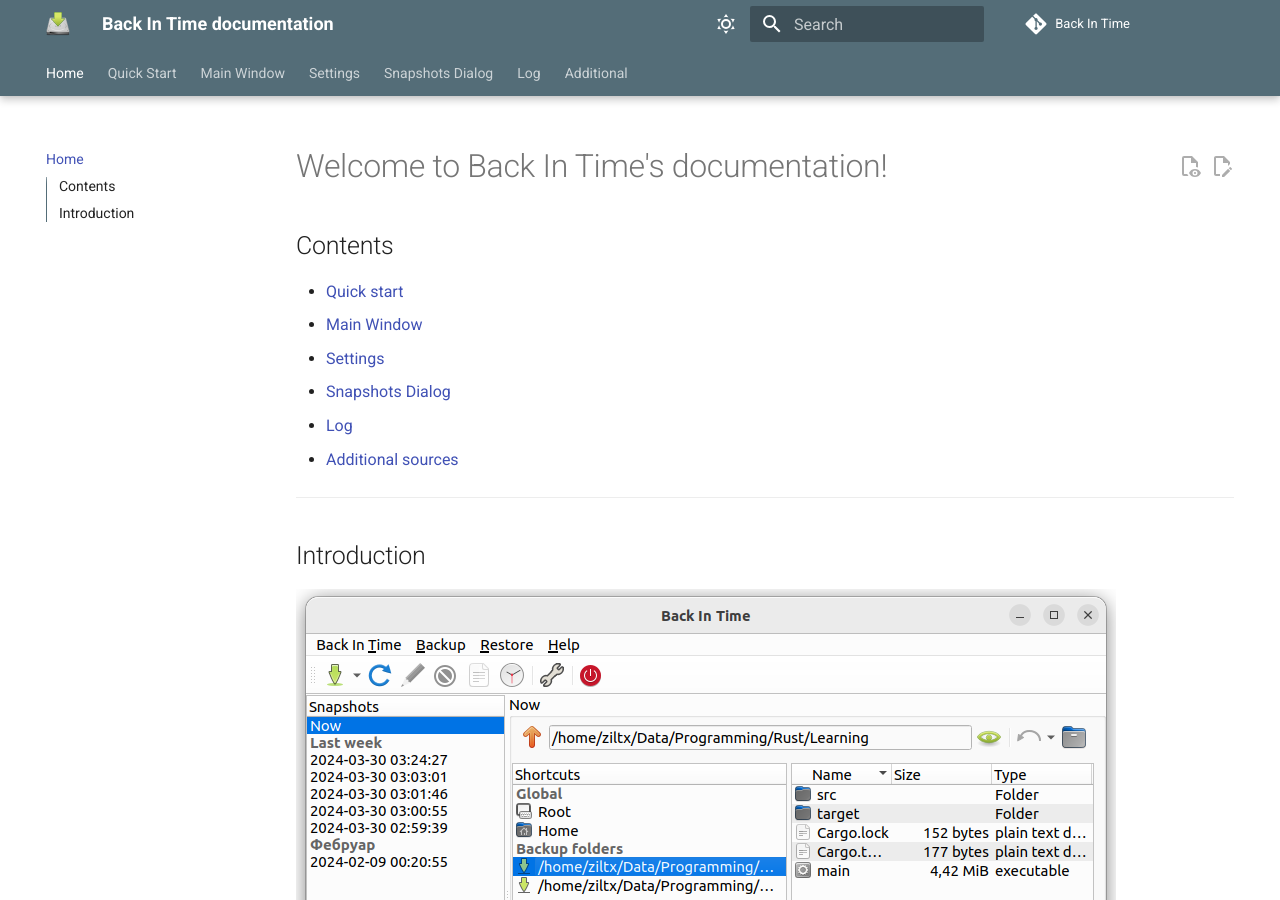
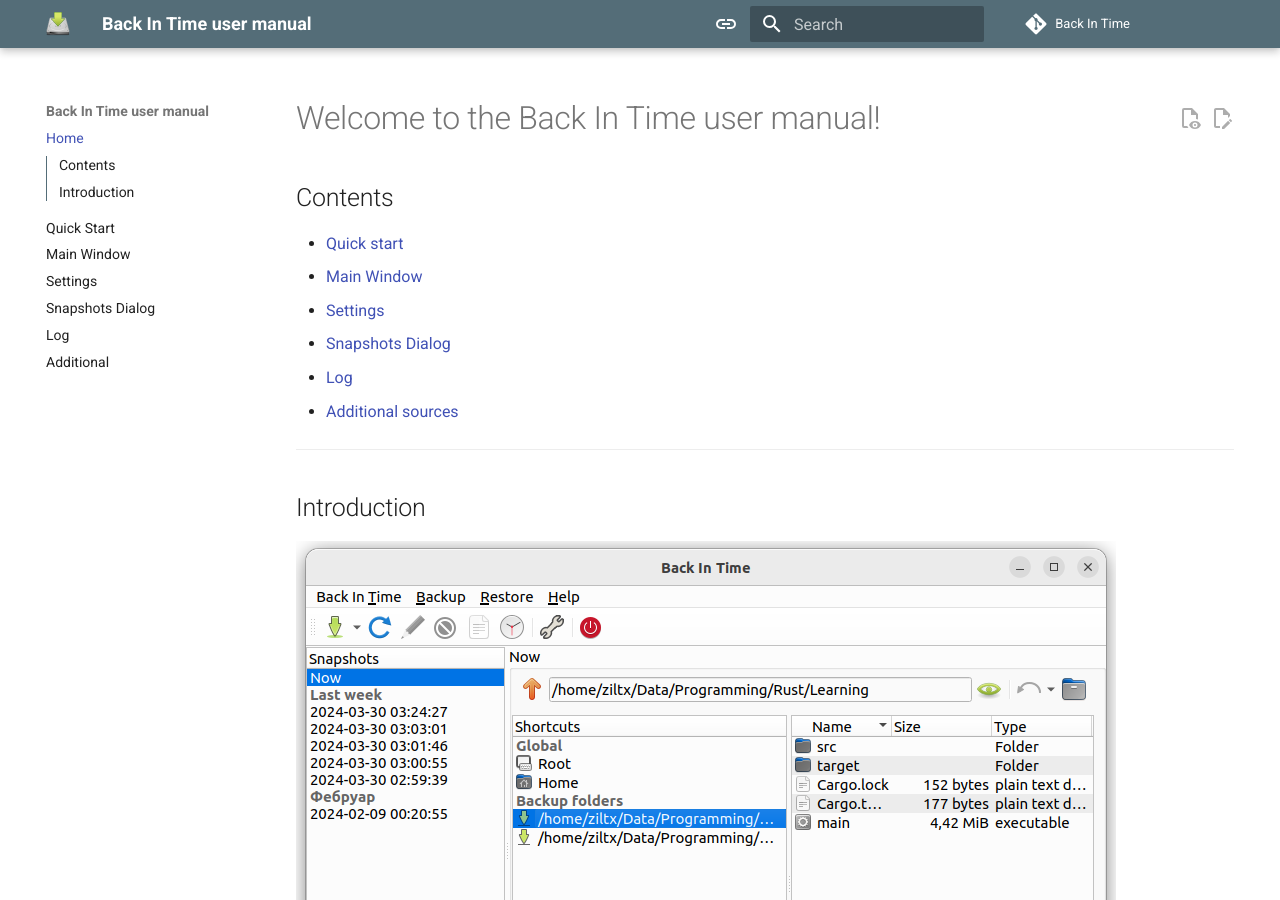
Before and after one commit to stcksmsh/backintime-docs, an MkDocs documentation site: the page built from docs/index.md, in a window 1280 px wide and 900 px high. Built offline with MkDocs 1.6.1 and Material for MkDocs 9.7.7, drawn with Linux system fonts in a browser that asks for light colours; comment, search, counter and statistics services are not loaded.

Commit message:
Updated requirements.txt

```diff
--- a/docs/index.md
+++ b/docs/index.md
@@ -1,7 +1,7 @@
 ---
 title: Welcome!
 ---
-Welcome to Back In Time's documentation!
+Welcome to the Back In Time user manual!
 ========================================
 
 Contents
--- a/mkdocs.yml
+++ b/mkdocs.yml
@@ -1,11 +1,14 @@
-site_name: Back In Time documentation
+# Project information
+site_name: Back In Time user manual
 site_url: https://backintime-docs.readthedocs.io/en/latest/
 site_author: BIT Team
 site_description: Back In Time is a simple backup tool for Linux inspired by "FlyBack".
 
+# Repository information
 repo_name: Back In Time
 repo_url: https://github.com/bit-team/backintime
 
+# Configuration
 theme:
   name: material
   logo: _images/logo48.png
@@ -15,7 +18,6 @@ theme:
     - announce.dismiss
     - navigation.instant
     - navigation.instant.progress
-    - content.action.edit
     - navigation.expand
     - navigation.top
     - navigation.footer
@@ -25,16 +27,15 @@ theme:
     - navigation.instant.progress
     - navigation.prune
     - navigation.sections
-    - navigation.tabs
-    - navigation.tabs.sticky
-    - navigation.
-    - navigation.tracking
+    # - navigation.tabs
+    # - navigation.tabs.sticky
     - search.highlight
     - search.share
     - search.suggest
     - toc.follow
     - toc.integrate
     - content.tabs.link
+    - content.action.edit
     - content.action.view
     - content.code.annotate
     - content.code.copy
@@ -44,37 +45,56 @@ theme:
     - content.tooltips
   language: en
   palette:
-    - scheme: default
-      primary: blue grey
-      accent: blue
-      toggle:
-        icon: material/weather-sunny
-        name: Switch to dark mode
-    - scheme: slate
-      primary: grey
-      accent: blue
-      toggle:
-        icon: material/weather-night
-        name: Switch to light mode
+  - media: "(prefers-color-scheme)"
+    toggle:
+      icon: material/link
+      name: Switch to light mode
+  - media: "(prefers-color-scheme: light)"
+    scheme: default
+    primary: blue grey
+    accent: blue
+    toggle:
+      icon: material/toggle-switch
+      name: Switch to dark mode
+  - media: "(prefers-color-scheme: dark)"
+    scheme: slate
+    primary: grey
+    accent: blue
+    toggle:
+      icon: material/toggle-switch-off
+      name: Switch to system preference
+  font:
+    text: Roboto
+    code: Roboto Mono
+  # favicon: assets/favicon.png
+  # icon:
+  #   logo: logo
+
+# Plugins
 plugins:
   - search
+  - minify
   - mkdocstrings:
       default_handler: python
       handlers:
         python:
+          paths: [src]
           show_source: true
           docstring_style: google
+
+# Additional configuration
+extra:
+  social:
+    - icon: fontawesome/brands/github
+      link: https://github.com/bit-team/
+
+# Extensions
 markdown_extensions:
   - footnotes
   - attr_list
-  - pymdownx.highlight:
-      anchor_linenums: true
-      line_spans: __span
-      pygments_lang_class: true
-  - pymdownx.inlinehilite
-  - pymdownx.snippets
-  - pymdownx.superfences
-
+  - toc:
+      permalink: true
+# Page tree
 nav:
   - Home: index.md
   - Quick Start: quick-start.md
@@ -83,7 +103,3 @@ nav:
   - Snapshots Dialog: snapshots-dialog.md
   - Log: log.md
   - Additional: additional.md
-extra:
-  social:
-    - icon: fontawesome/brands/github
-      link: https://github.com/bit-team/
```
Also changed, not shown: docs/requirements.txt (+3 -27 lines), docs/_images/dark/snapshot_log_view.png.
